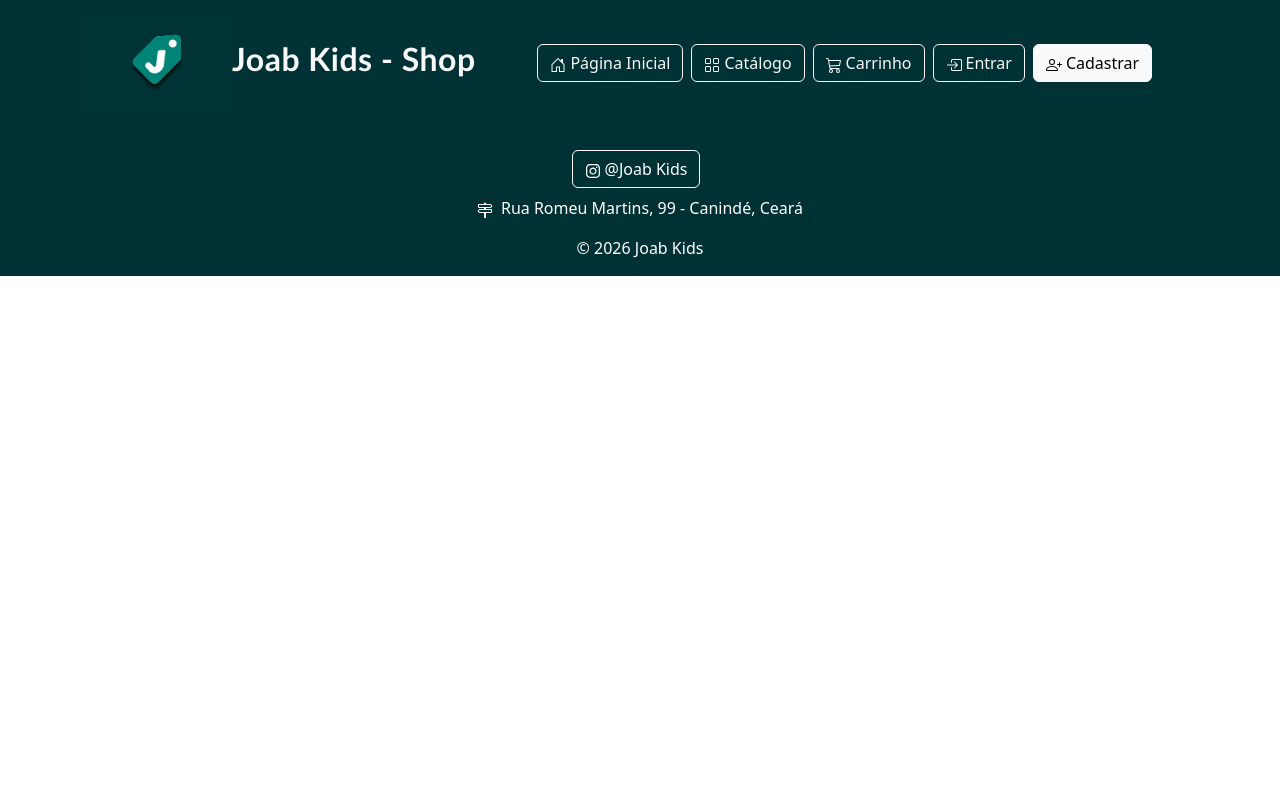
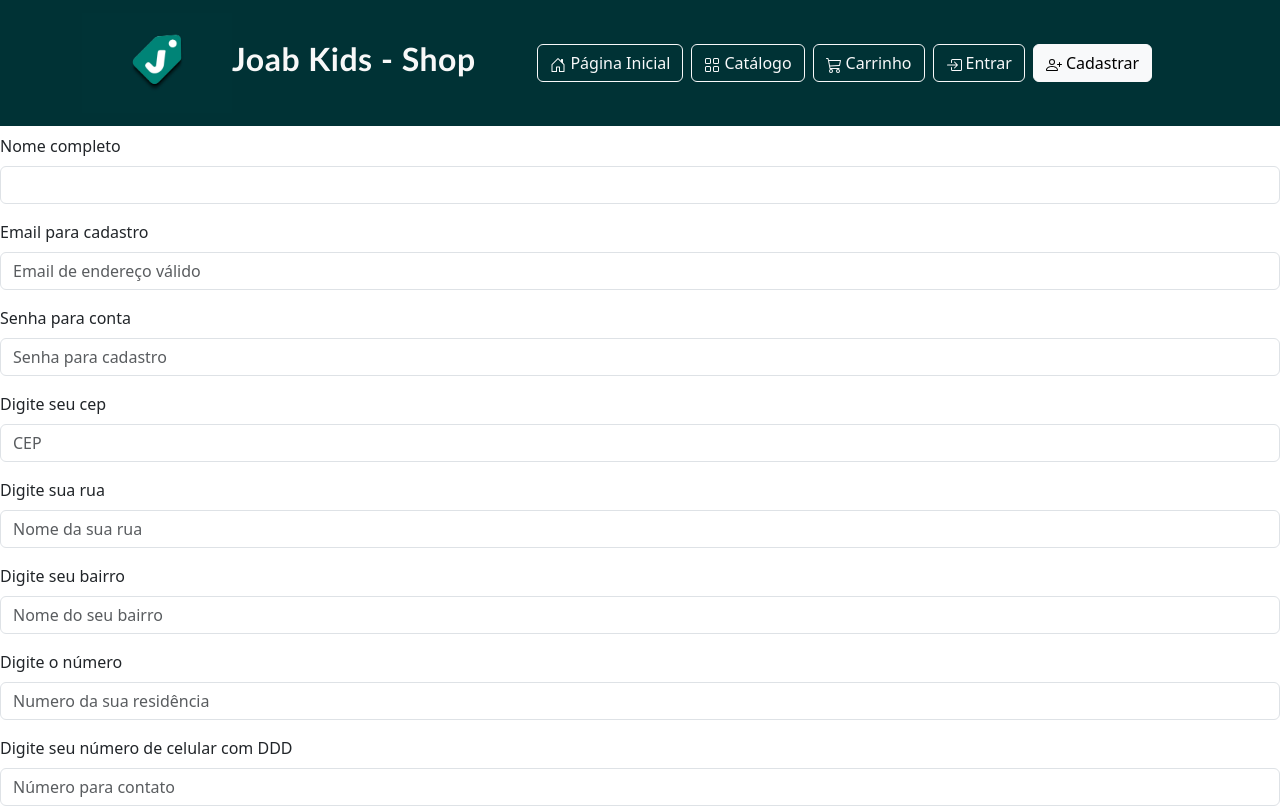
Before and after one commit to lefitano/JoabKids-Market, a React app in the folder frontend/: page /cadastro in a window 1280 px wide. Shown: the top 806 px of the page. Built offline with nearby package versions, Linux system fonts and the light colour scheme; the HTML template or start-up script is replaced by a standard one.

Commit message:
feat: criando cadastro.jsx

```diff
--- a/frontend/src/pages/Cadastro.jsx
+++ b/frontend/src/pages/Cadastro.jsx
@@ -1,7 +1,84 @@
+import Button from 'react-bootstrap/Button';
+import Col from 'react-bootstrap/Col';
+import Form from 'react-bootstrap/Form';
+import Row from 'react-bootstrap/Row';
+import {useState} from 'react';
+import {Link, useNavigate} from 'react-router-dom';
+import '../css/Cadastro.css';
+
+
 export default function Cadastro(){
+    const[emailCadastro, setEmailCadastro] = useState('');
+    const[nome, setNome] = useState('');
+    const[senhaCadastro, setSenhaCadastro] = useState('');
+    const[cep, setCep] = useState('');
+    const[cidade, setCidade] = useState('');
+    const[rua, setRua] = useState('');
+    const[bairro, setBairro] = useState('');
+    const[numero, setNumero] = useState('');
+    const[numeroTelefone, setNumeroTel] = useState('');
+    const[erroCadastro, setErroCadastro] = useState('');
+
+    const handleRegister = async(e) => {
+        e.preventDefault();
+        setErroCadastro('');
+        if(!emailCadastro || !senhaCadastro || !nome || !cep || !cidade || !rua ||
+            !bairro || !numero || !numeroTelefone){
+                setErroCadastro("Para realizar o cadastro, todos os campos devem ser preenchidos!");
+                return;
+            }
+            Navigate('/');
+    }
+
+
     return(
         <>
+        <div class="formCadastro">
+            <div class="CadastroCard">
+                <h2 className="TituloCadastro"/>
 
+                <Form onSubmit={handleRegister}>
+                    <Form.Group className="mb-3" controlId="nome">
+                        <Form.Label>Nome completo</Form.Label>
+                        <Form.Control type="nome" value={nome} onChange={(e) => setNome(e.target.value)} placeoholder="Nome completo"></Form.Control>
+                    </Form.Group>
+                    <Form.Group className="mb-3" controlId='FormEmailCadastro'>
+                        <Form.Label>Email para cadastro</Form.Label>
+                        <Form.Control type="email" value={emailCadastro} onChange={(e) => setEmailCadastro(e.target.value)} placeholder="Email de endereço válido"></Form.Control>
+                    </Form.Group>
+                    <Form.Group className="mb-3" controlId='FormSenhaCadastro'>
+                        <Form.Label>Senha para conta</Form.Label>
+                        <Form.Control type="senha" value={senhaCadastro} onChange={(e) => setSenhaCadastro(e.target.value)} placeholder="Senha para cadastro"></Form.Control>
+                    </Form.Group>
+                    <Form.Group className="mb-3" controlId='cep'>
+                        <Form.Label>Digite seu cep</Form.Label>
+                        <Form.Control type="cep" value={cep} onChange={(e)=> setCep(e.target.value)} placeholder="CEP"></Form.Control>
+                    </Form.Group>
+                    <Form.Group className="mb-3" controlId='rua'>
+                        <Form.Label>Digite sua rua</Form.Label>
+                        <Form.Control type="rua" value={rua} onChange={(e)=> setRua(e.target.value)}placeholder="Nome da sua rua"></Form.Control>
+                    </Form.Group>
+                    <Form.Group className="mb-3" controlId='bairro'>
+                        <Form.Label>Digite seu bairro</Form.Label>
+                        <Form.Control type="bairro" value={bairro} onChange={(e)=> setBairro(e.target.value)}placeholder="Nome do seu bairro"></Form.Control>
+                    </Form.Group>
+                    <Form.Group className="mb-3" controlId='numero'>
+                        <Form.Label>Digite o número</Form.Label>
+                        <Form.Control type="numero" value={numero} onChange={(e)=> setNumero(e.target.value)}placeholder="Numero da sua residência"></Form.Control>
+                    </Form.Group>
+                    <Form.Group className="mb-3" controlId='numeroTelefone'>
+                        <Form.Label>Digite seu número de celular com DDD</Form.Label>
+                        <Form.Control type="numeroTelefone" value={numeroTelefone} onChange={(e)=> setNumeroTel(e.target.value)}placeholder="Número para contato"></Form.Control>
+                    </Form.Group>
+                    {erroCadastro && <p className="ErroFormCadastro">{erroCadastro}</p>}
+                    <Button variant="primary" type="submit">
+                        Cadastrar
+                        </Button>
+                </Form>
+                <p>Já tem uma conta? <Link to ="/login">Faça seu login!</Link></p>
+
+            </div>
+        </div>
         </>
     )
 }
--- a/frontend/src/pages/Login.jsx
+++ b/frontend/src/pages/Login.jsx
@@ -28,13 +28,13 @@ export default function Login(){
                 {erro && <p className="ErroForm">{erro}</p>}
                 <Form onSubmit={handleSubmit}>
                     <Form.Group className="mb-3" controlId="formBasicEmail">
-                        <Form.Label>Email address</Form.Label>
-                        <Form.Control type="email" value={email} onChange={(e) => setEmail(e.target.value)} placeholder="Enter email" />
+                        <Form.Label>Email cadastrado</Form.Label>
+                        <Form.Control type="email" value={email} onChange={(e) => setEmail(e.target.value)} placeholder="Campo  para email" />
                     </Form.Group>
 
                     <Form.Group className="mb-3" controlId="formBasicPassword">
-                        <Form.Label>Password</Form.Label>
-                        <Form.Control type="password" value={senha} onChange={(e) => setSenha(e.target.value)} placeholder="Password" />
+                        <Form.Label>Digite sua senha</Form.Label>
+                        <Form.Control type="password" value={senha} onChange={(e) => setSenha(e.target.value)} placeholder="Senha" />
                     </Form.Group>
                     <Button variant="primary" type="submit">
                         Entrar
```
Also changed, not shown: frontend/src/css/Cadastro.css (added).
